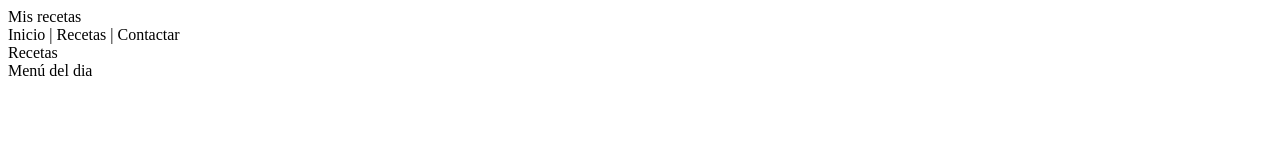
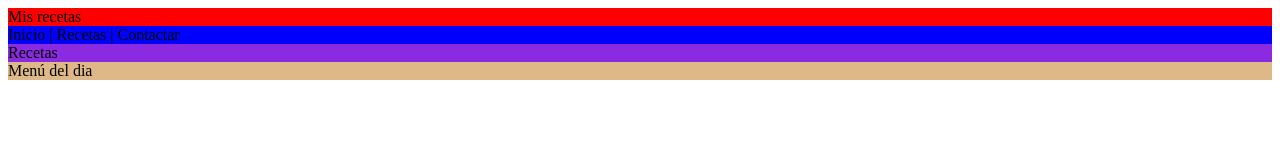
Before and after one commit to GuerreroMG/misrecetas, a plain HTML site: page index.html in a window 1280 px wide. Drawn offline with Linux system fonts and the light colour scheme.

Commit message:
Estructura básica Mis recestas

```diff
--- a/index.html
+++ b/index.html
@@ -4,14 +4,14 @@
     <meta charset="UTF-8">
     <title>Mis Recetas</title>
     <meta name="description" content="Página que muestra recetas de comida">
-    <meta name="keywords" content="cocian, recetas, comida">
+    <meta name="keywords" content="cocina, recetas, comida">
 </head>
 <body>
-    <div>Mis recetas</div>
-    <div>Inicio | Recetas | Contactar</div>
+    <div style="background-color: red;">Mis recetas</div>
+    <div style="background-color: blue;">Inicio | Recetas | Contactar</div>
     <div>
-        <div>Recetas</div>
-        <div>Menú del dia</div>
+        <div style="background-color: blueviolet;">Recetas</div>
+        <div style="background-color: burlywood;">Menú del dia</div>
     </div>
 </body>
 </html>
```
